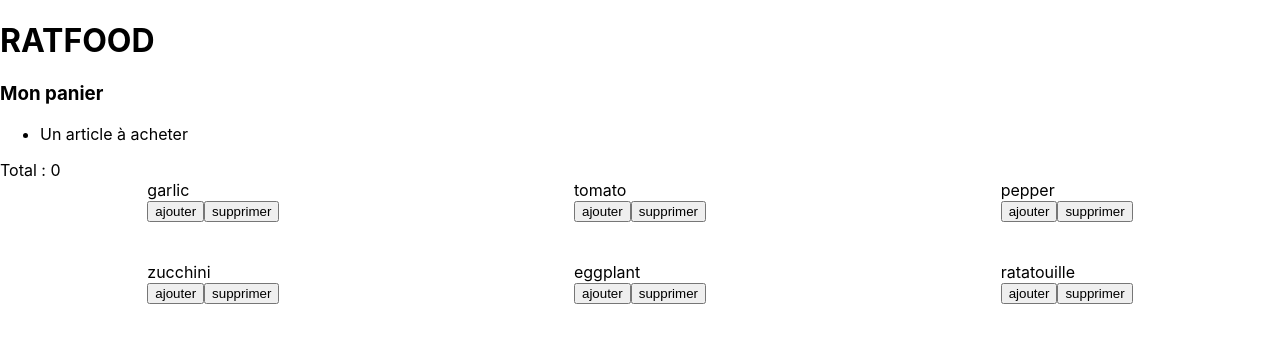
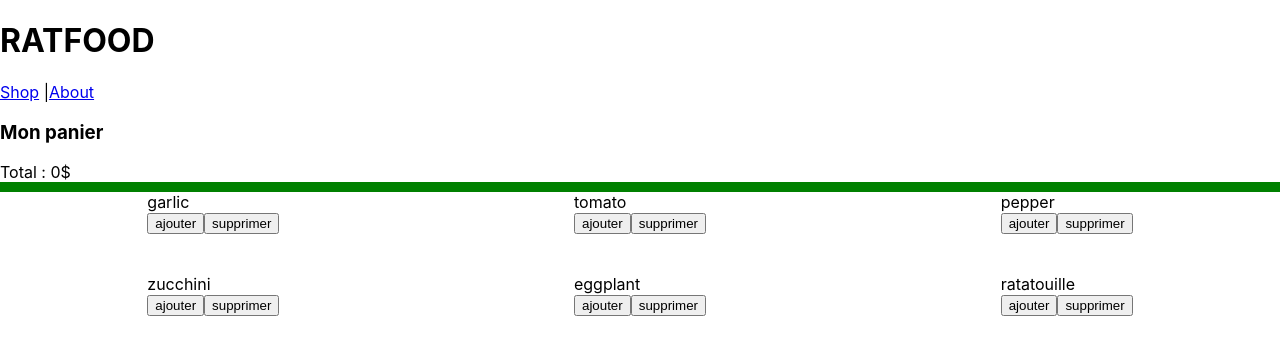
Before and after one commit to saoT/react-shop-basket, a React (Create React App) app: page / in a window 1280 px wide. Shown: the top 354 px of the page. Built offline with nearby package versions, Linux system fonts and the light colour scheme.

Commit message:
Add: Cart & router

```diff
--- a/package.json
+++ b/package.json
@@ -9,7 +9,8 @@
     "@material-ui/core": "^3.6.2",
     "jquery": "^3.3.1",
     "react": "^16.6.3",
-    "react-dom": "^16.6.3"
+    "react-dom": "^16.6.3",
+    "react-router-dom": "^4.3.1"
   },
   "scripts": {
     "start": "react-scripts start",
--- a/src/App.js
+++ b/src/App.js
@@ -1,13 +1,25 @@
 import React, {Component} from 'react';
 
 import Shop from './components/Shop';
+import About from './components/About';
+import {BrowserRouter as Router, Route, Link} from 'react-router-dom';
+
+//Navbar.js
+//import {Link} from 'react-router-dom';
 
 class App extends Component {
   render() {
     return (
       <div className="App">
         <h1>RATFOOD</h1>
-        <Shop/>
+        <Router>
+          <div>
+            <Link to="/">Shop</Link> |
+            <Link to="/about">About</Link>
+            <Route path="/" exact component={Shop}/>
+            <Route path="/about" component={About}/>
+          </div>
+        </Router>
       </div>
     );
   }
@@ -24,6 +36,4 @@ const App = () => {
 }
 */
 
-
-
 export default App;
--- /dev/null
+++ b/src/components/About.js
@@ -0,0 +1,29 @@
+import React, { Component } from 'react';
+
+//STATEFULL
+class About extends Component {
+
+  render () {
+    return (
+      <div className="Shop">
+        <h1>
+          This is ABOUT !
+        </h1>
+      </div>
+    )
+  }
+}
+
+
+// OU STATELESS
+/*
+const About = () => {
+  <div className="Shop">
+    <h1>
+      This is ABOUT !
+    </h1>
+  </div>
+}
+*/
+
+export default About;
--- a/src/components/Cart.js
+++ b/src/components/Cart.js
@@ -3,18 +3,32 @@ import React, {Component} from 'react';
 class Cart extends Component {
 
   render () {
+
+    let total = 0;
+
     return (
-      <div className="Cart">
+      <div className="Cart" style={{borderBottom: '10px solid green'}}>
         <h3>Mon panier</h3>
+        <ul>
 
-        <ul>
-          <li>
-            Un article à acheter
-          </li>
+        {
+          this.props.products.map( (prod) => {
+
+            if (prod.qtt > 0) {
+              total += prod.qtt*prod.price;
+              return (
+                <li>
+                  {prod.name} : {prod.qtt} | sous-total : {prod.qtt*prod.price}$
+                </li>
+              )
+            }
+          })
+        }
+
+
         </ul>
-
         <div>
-          Total : 0
+          Total : {total}$
         </div>
       </div>
     );
--- a/src/components/Shop.js
+++ b/src/components/Shop.js
@@ -1,5 +1,6 @@
 // React
 import React, { Component } from 'react';
+import { BrowserRouter as Router, Route, Link } from 'react-router-dom';
 
 // Vendors
 import Grid from '@material-ui/core/Grid';
@@ -50,7 +51,6 @@ class Shop extends Component {
     fruit est une clé d'objet (object key)
   */
 
-
   /* Ce CODE ne sert plus a rien
    Car on a separe Product de Shop*/
   handle = (index, operation) => {
@@ -73,7 +73,7 @@ class Shop extends Component {
   render () {
     return (
       <div className="Shop">
-        <Cart/>
+        <Cart products={this.state.products}/>
         <Grid
           container
         >
```
